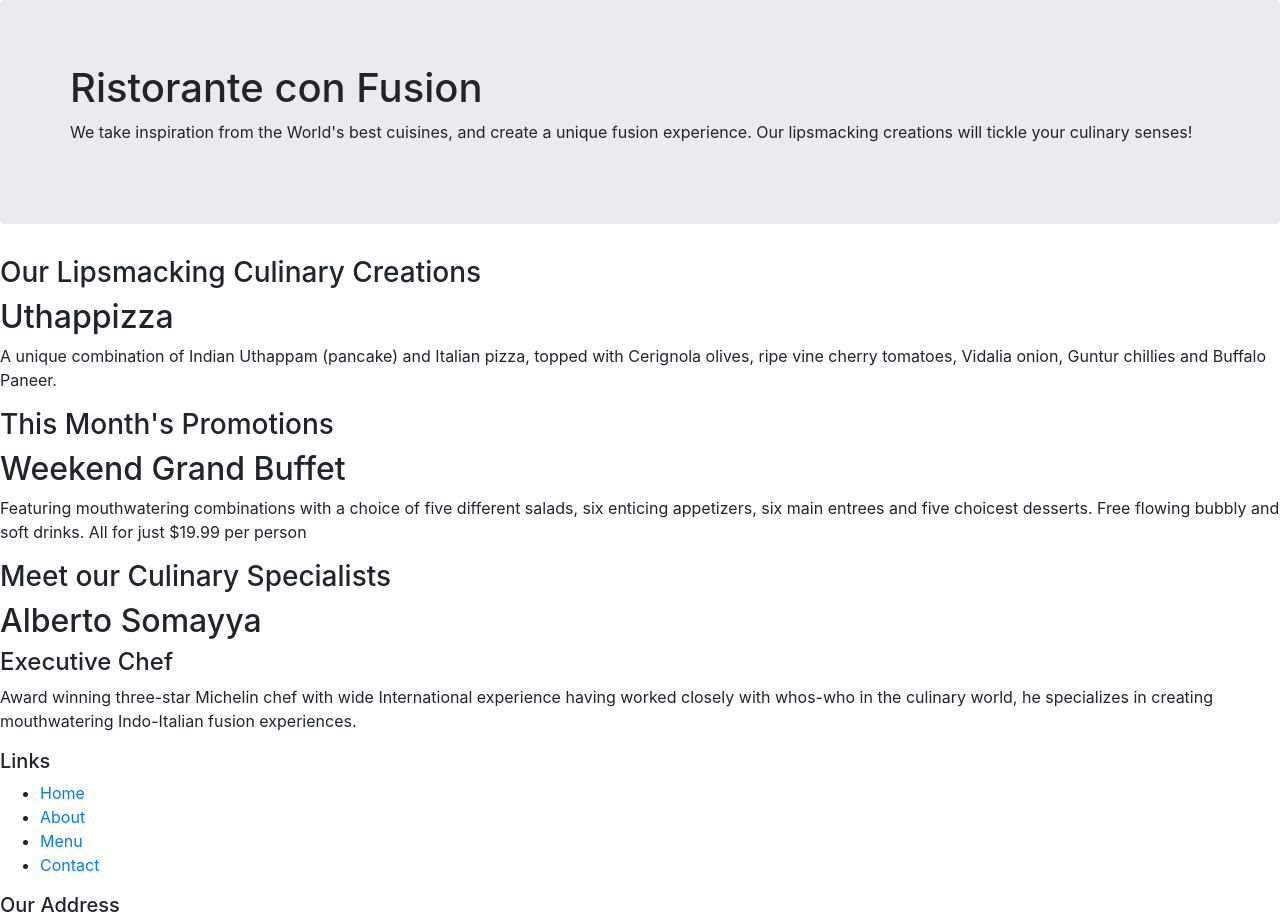
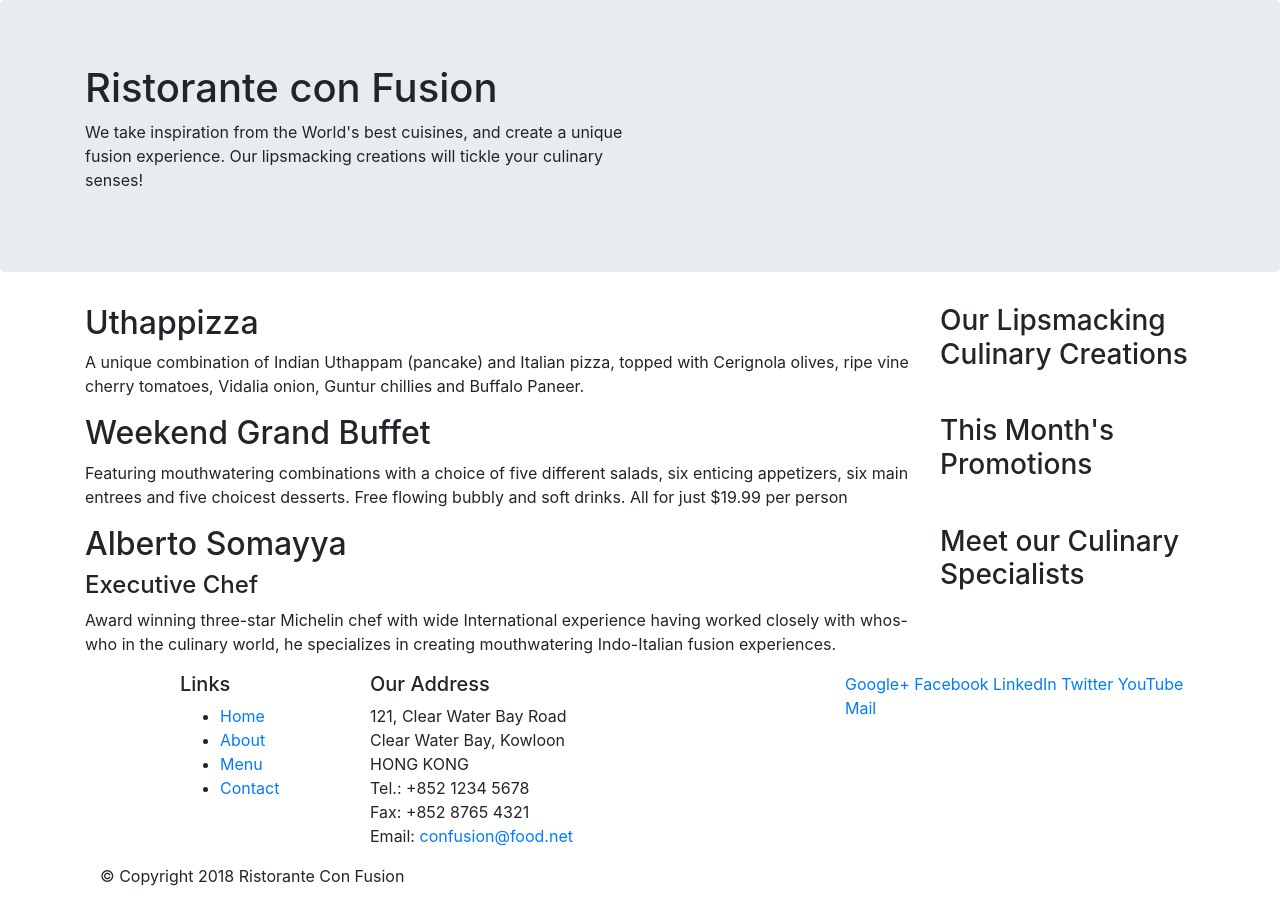
Before and after one commit to Fesho/Bootstrap-Hongkong-university-course, a website: page index.html in a window 1280 px wide. Shown: the top 922 px of the page. Drawn offline with nearby package versions, Linux system fonts and the light colour scheme.

Commit message:
add grid system

```diff
--- a/index.html
+++ b/index.html
@@ -23,7 +23,7 @@
     <header class="jumbotron">
       <div class="container">
         <div class="row">
-          <div>
+          <div class="col-12 col-sm-6 ">
             <h1>Ristorante con Fusion</h1>
             <p>
               We take inspiration from the World's best cuisines, and create a
@@ -31,17 +31,19 @@
               your culinary senses!
             </p>
           </div>
-          <div></div>
+
+          <div class="col-12 col-sm-6"> </div>
+
         </div>
       </div>
     </header>
 
-    <div>
-      <div>
-        <div>
+    <div class="container">
+      <div class="row">
+        <div class="col-12  order-sm-last col-sm-4 col-md-3">
           <h3>Our Lipsmacking Culinary Creations</h3>
         </div>
-        <div>
+        <div class="col-12 order-sm-first col-sm-8 col-md-9">
           <h2>Uthappizza</h2>
           <p>
             A unique combination of Indian Uthappam (pancake) and Italian pizza,
@@ -51,11 +53,11 @@
         </div>
       </div>
 
-      <div>
-        <div>
+      <div class="row" >
+        <div class="col-12  col-12 order-sm-last col-sm-4 col-md-3">
           <h3>This Month's Promotions</h3>
         </div>
-        <div>
+        <div class="col-12 col-12 order-sm-first col-sm-8 col-md-9">
           <h2>Weekend Grand Buffet</h2>
           <p>
             Featuring mouthwatering combinations with a choice of five different
@@ -66,11 +68,11 @@
         </div>
       </div>
 
-      <div>
-        <div>
+      <div class="row">
+        <div class ="col-12 col-12 order-sm-last col-sm-4 col-md-3">
           <h3>Meet our Culinary Specialists</h3>
         </div>
-        <div>
+        <div class="col-12 col-12 order-sm-first col-sm-8 col-md-9">
           <h2>Alberto Somayya</h2>
           <h4>Executive Chef</h4>
           <p>
@@ -84,9 +86,9 @@
     </div>
 
     <footer>
-      <div>
-        <div>
-          <div>
+      <div class="container">
+        <div class="row">
+          <div class="col-4 offset-1 col-sm-2">
             <h5>Links</h5>
             <ul>
               <li><a href="#">Home</a></li>
@@ -95,7 +97,7 @@
               <li><a href="#">Contact</a></li>
             </ul>
           </div>
-          <div>
+          <div class="col-7 col-sm-5">
             <h5>Our Address</h5>
             <address>
               121, Clear Water Bay Road<br />
@@ -106,7 +108,7 @@
               Email: <a href="mailto:confusion@food.net">confusion@food.net</a>
             </address>
           </div>
-          <div>
+          <div class="col-12 col-sm-4">
             <div>
               <a href="http://google.com/+">Google+</a>
               <a href="http://www.facebook.com/profile.php?id=">Facebook</a>
@@ -118,7 +120,7 @@
           </div>
         </div>
         <div>
-          <div>
+          <div class="col-auto">
             <p>© Copyright 2018 Ristorante Con Fusion</p>
           </div>
         </div>
```
